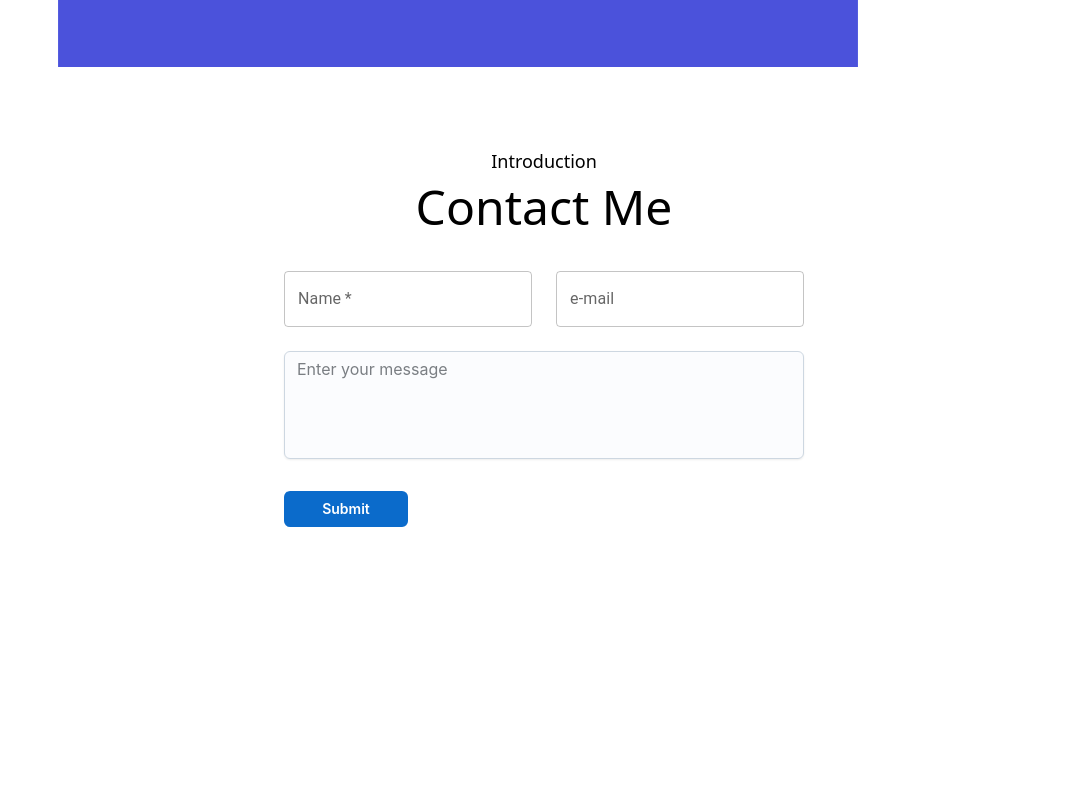
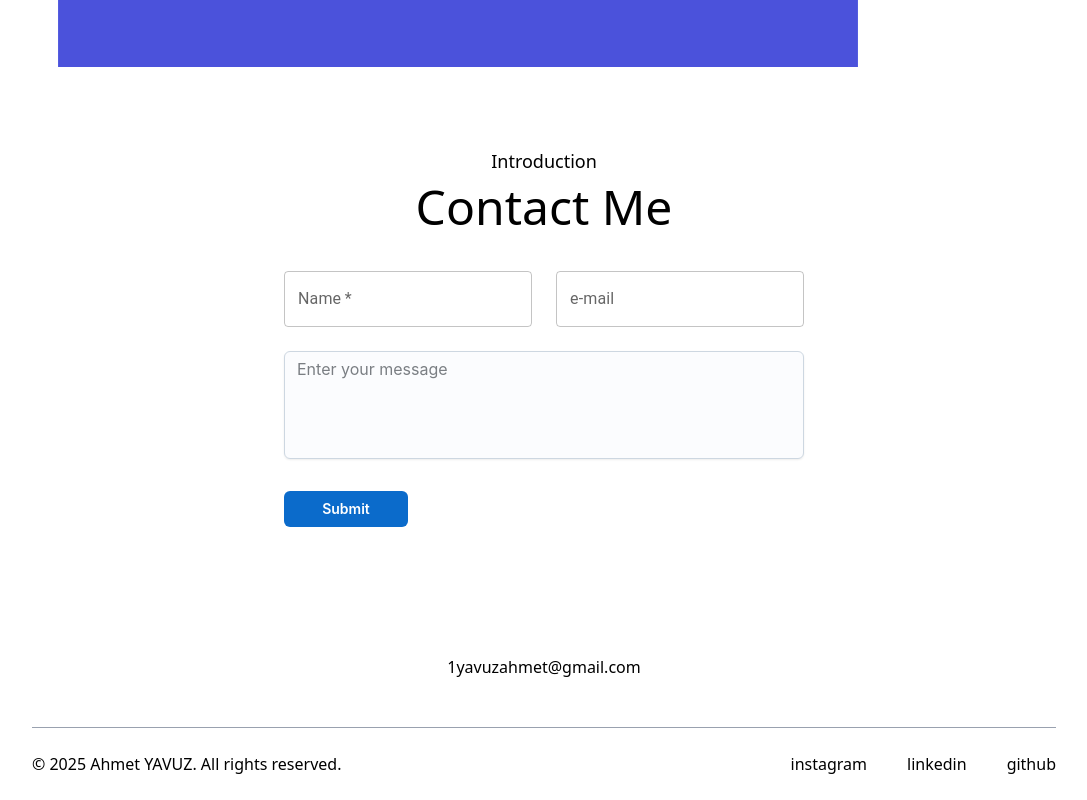
Before and after one commit to yavuzahmet1/my-portfolio, a Next.js app: page / in a window 1280 px wide. Shown: the part 2793-3593 px from the top of the page, without its empty margins (96-1183 px from the left). Before the commit the page ends 3448 px from the top, so only its background shows below. Built offline with nearby package versions, Linux system fonts and the light colour scheme; no server answers; a web font is replaced by a local one.

Commit message:
footer link and reverved text added

```diff
--- /dev/null
+++ b/app/components/Footer.jsx
@@ -0,0 +1,29 @@
+import React from 'react'
+
+const Footer = () => {
+    return (
+        <div className='text-center'>
+            <div className='w-max mx-auto'>
+                1yavuzahmet@gmail.com
+            </div>
+            <div className='text-center sm:flex items-center justify-between border-t border-gray-400 mx-[10%] mt-12 py-6'>
+                <p>
+                    © 2025 Ahmet YAVUZ. All rights reserved.
+                </p>
+                <ul className='flex items-cente justify-center mt-4 gap-10 sm:mt-0'>
+                    <li>
+                        <a target='_blank' href="https://www.instagram.com/1yavuzahmet/">instagram</a>
+                    </li>
+                    <li>
+                        <a target='_blank' href="https://www.linkedin.com/in/1yavuzahmet/">linkedin</a>
+                    </li>
+                    <li>
+                        <a target='_blank' href="https://github.com/yavuzahmet1">github</a>
+                    </li>
+                </ul>
+            </div>
+        </div>
+    )
+}
+
+export default Footer
--- a/app/page.js
+++ b/app/page.js
@@ -1,5 +1,6 @@
 import About from "./components/About";
 import ContactMe from "./components/ContactMe";
+import Footer from "./components/Footer";
 import Header from "./components/Header";
 import MyWork from "./components/MyWork";
 import Navbar from "./components/Navbar";
@@ -14,6 +15,7 @@ export default function Home() {
       <Services />
       <MyWork />
       <ContactMe />
+      <Footer />
     </>
   );
 }
```
